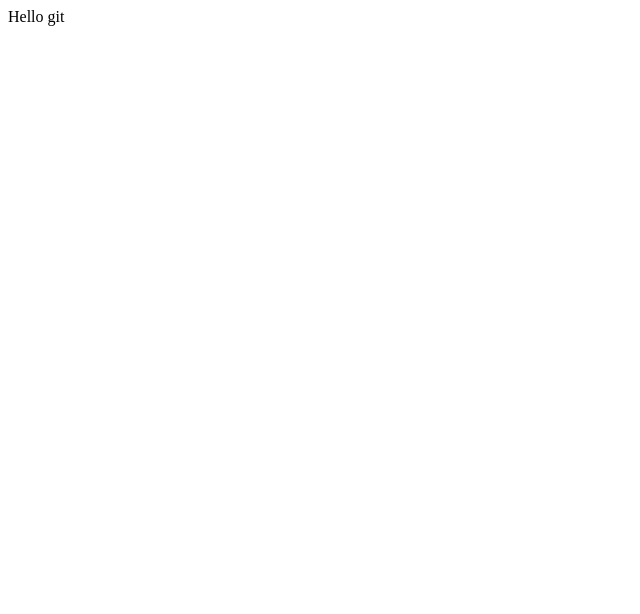
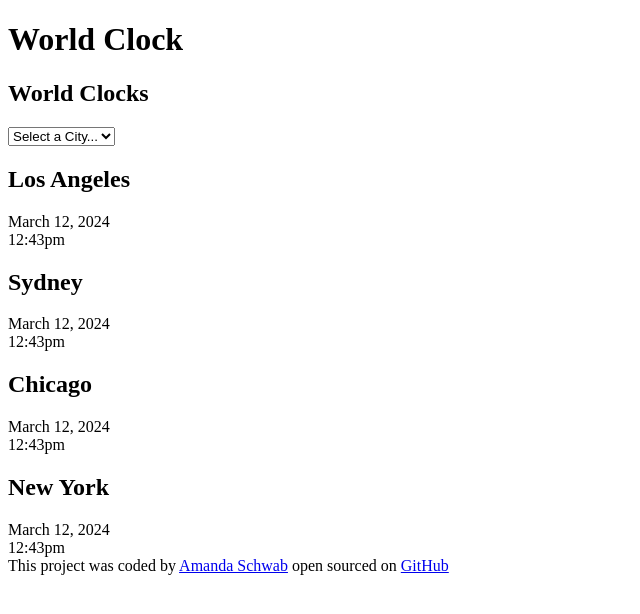
Before and after one commit to aaschwab/clockapp, a plain HTML site: page index.html in a window 1280 px wide. Shown: the whole page, without its empty margins (0-640 px from the left). Drawn offline with Linux system fonts and the light colour scheme.

Commit message:
added html to file

```diff
--- a/index.html
+++ b/index.html
@@ -5,7 +5,43 @@
     <meta name="viewport" content="width=device-width, initial-scale=1.0" />
     <title>Document</title>
   </head>
+  <header>
+    <h1>World Clock</h1>
+  </header>
   <body>
-    Hello git
+    <div class="container">
+      <h2>World Clocks</h2>
+      <select>
+        <option value="">Select a City...</option>
+        <option value="">Honolulu</option>
+        <option value="">London</option>
+        <option value="">Tokyo</option>
+      </select>
+      <div class="city">
+        <h2>Los Angeles</h2>
+        <div class="date">March 12, 2024</div>
+        <div class="time">12:43pm</div>
+      </div>
+      <div class="city">
+        <h2>Sydney</h2>
+        <div class="date">March 12, 2024</div>
+        <div class="time">12:43pm</div>
+      </div>
+      <div class="city">
+        <h2>Chicago</h2>
+        <div class="date">March 12, 2024</div>
+        <div class="time">12:43pm</div>
+      </div>
+      <div class="city">
+        <h2>New York</h2>
+        <div class="date">March 12, 2024</div>
+        <div class="time">12:43pm</div>
+      </div>
+    </div>
   </body>
+  <footer>
+    This project was coded by
+    <a href="https://github.com/aaschwab">Amanda Schwab</a> open sourced on
+    <a href="https://github.com/aaschwab/clockapp">GitHub</a>
+  </footer>
 </html>
```
